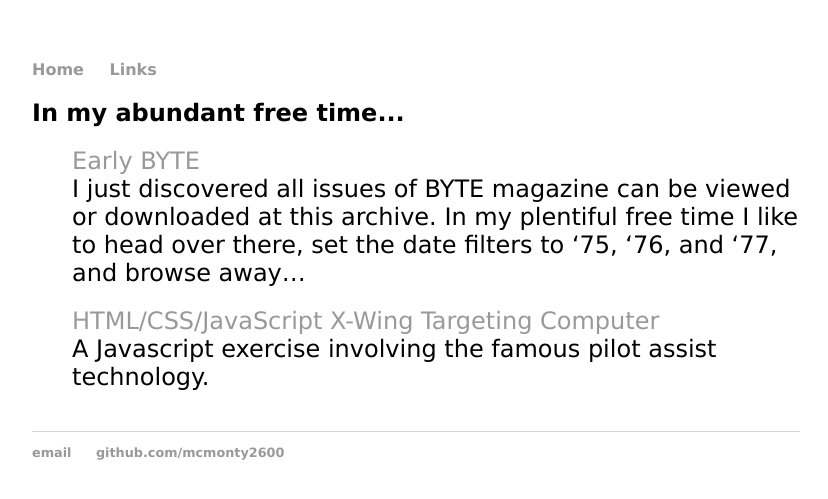
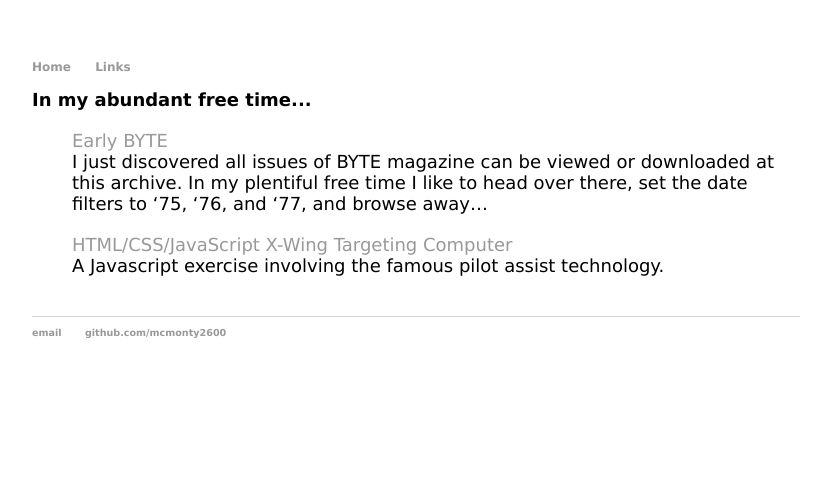
Before and after one commit to mcmonty2600/mcmonty2600.github.io, a Jekyll site: the page built from index.html, in a window 1280 px wide. Shown: the top 499 px of the page, without its empty margins (224-1052 px from the left). Built offline with Jekyll 4.4.1, drawn with Linux system fonts in a browser that asks for light colours.

Commit message:
Update main.css

```diff
--- a/css/main.css
+++ b/css/main.css
@@ -1,6 +1,7 @@
 body {
     margin: 60px auto;
     width: 60%;
+    font-size:9pt;
     font-family:'Verdana', 'Arial', 'Sans-Serif';
 }
 nav ul, footer ul {
```
